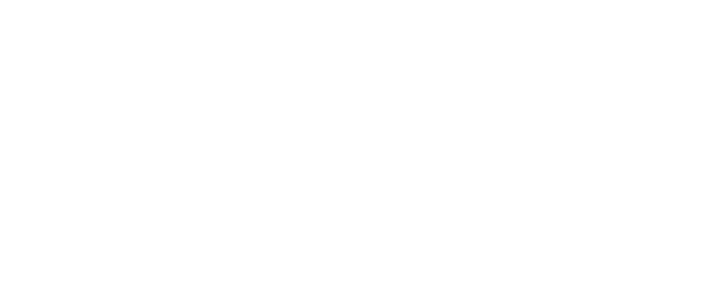
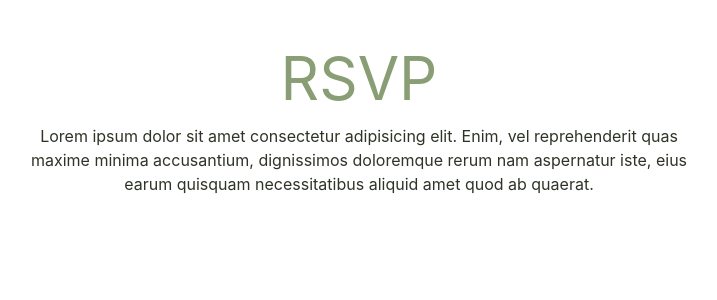
Before and after one commit to BenedicteITS/RSVP, a React (Vite) app in the folder Project/: page / in a window 1280 px wide. Shown: the top 300 px of the page, without its empty margins (281-998 px from the left). Built offline with nearby package versions, Linux system fonts and the light colour scheme.

Commit message:
Add title and placeholder intro text

```diff
--- a/Project/src/App.tsx
+++ b/Project/src/App.tsx
@@ -1,14 +1,20 @@
-
-
-
 function App() {
-
-
   return (
-    <div>
-
+    <div className="min-h-screen bg-sage-light-100 px-4">
+      <div className="mx-auto max-w-md md:max-w-2xl py-8 sm:py-10 lg:py-12 text-center">
+        <h1 className="text-3xl sm:text-4xl lg:text-5xl xl:text-6xl text-sage-500">
+          RSVP
+        </h1>
+        {/* PlaceholderText */}
+        <p className="my-4 text-xs sm:text-sm lg:text-base text-sage-dark-300">
+          Lorem ipsum dolor sit amet consectetur adipisicing elit. Enim, vel
+          reprehenderit quas maxime minima accusantium, dignissimos doloremque
+          rerum nam aspernatur iste, eius earum quisquam necessitatibus aliquid
+          amet quod ab quaerat.
+        </p>
+      </div>
     </div>
-  )
+  );
 }
 
-export default App
+export default App;
```
